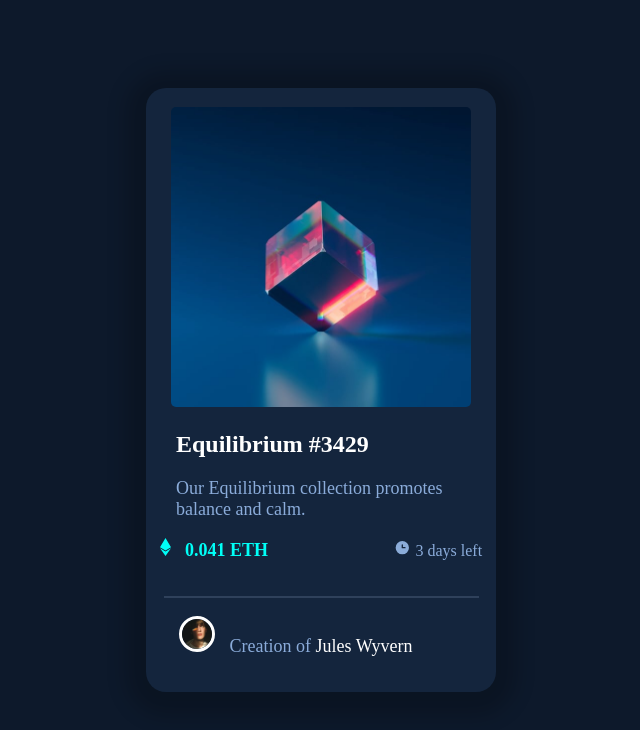
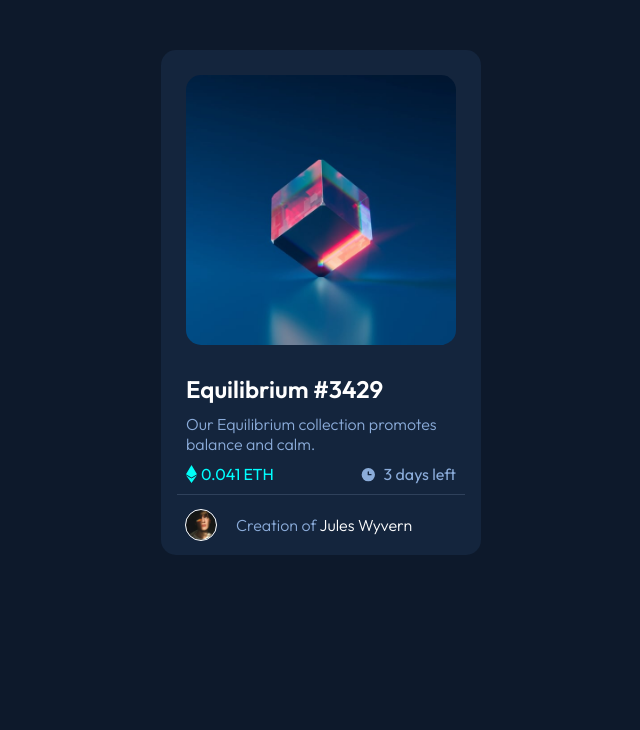
Before and after one commit to Jontzavala/NFT-Preview-Card, a plain HTML site: page index.html in a window 1280 px wide. Shown: the whole page, without its empty margins (319-959 px from the left). Drawn offline with Linux system fonts and the light colour scheme.

Commit message:
added hover and created style.css file

```diff
--- a/index.html
+++ b/index.html
@@ -3,108 +3,43 @@
 <head>
   <meta charset="UTF-8">
   <meta name="viewport" content="width=device-width, initial-scale=1.0"> <!-- displays site properly based on user's device -->
-
+  <link rel="stylesheet" href="style.css" />
   <link rel="icon" type="image/png" sizes="32x32" href="./images/favicon-32x32.png">
 
   <title>Frontend Mentor | NFT preview card component</title>
 
   <!-- Feel free to remove these styles or customise in your own stylesheet 👍 -->
   <style>
-    .background {
-      background-color: hsl(217, 54%, 11%);
-    }
-    .card {
-      box-shadow: 0 4px 20px 20px rgba(0,0,0,0.2);
-      transition: 0.3s;
-      border-radius: 20px;
-      text-align: center;
-      margin: auto;
-      margin-top: 7%;
-      width: 350px;
-      height: 585px;
-      padding-top: 1.5%;
-      background-color: hsl(216, 50%, 16%);
-    }
-
-    .nftName {
-      color: rgb(255, 255, 255);
-      text-align: left;
-      padding-left: 30px;
-    }
-
-    .description {
-      color: hsl(215, 51%, 70%);
-      text-align: left;
-      font-size: 18px;
-      padding-left: 30px;
-      padding-right: 40px;
-    }
-
-    .image1 {
-      border-radius: 5px;
-      max-width: 300px;
-    }
-
-    .price {
-      color: hsl(178, 100%, 50%);
-      padding-right: 35%;
-      font-size: 18px;
-      font-weight: 600;
-    }
-
-    .days {
-      color: hsl(215, 51%, 70%);
-      padding-right: 10px;
-    }
-    .creation {
-      color: hsl(215, 51%, 70%);
-      font-size: 18px;
-      padding-left: 10px;
-
-    }
-    .username {
-      color: white;
-      padding-right: 50px;
-      font-size: 18px;
-    }
-    .image4 {
-      max-width: 30px;
-      border: solid white;
-      border-radius: 50%;
-      margin-top: 5%;
-    }
-
-    .underline{
-      width: 90%;
-      height: 2px;
-      margin-top: 10%;
-      background-color: hsl(215, 32%, 27%);
-      margin-right: 5%;
-      margin-left: 5%;
-    }
-
-    .image2 {
-      padding-right: 10px;
-      padding-left: 10px;
-    }
 
   </style>
 </head>
-<body class=background>
-  <div class="card">
-    <img src="images/image-equilibrium.jpg" class="image1">
-    <div class="container">
-      <h2 class="nftName">Equilibrium #3429</h2>
-      <p class="description">Our Equilibrium collection promotes balance and calm.</p>
-      <img src="images/icon-ethereum.svg" class="image2">
-      <span class="price">0.041 ETH</span>
-      <img src="images/icon-clock.svg" class="image3">
-      <span class="days">3 days left</span>
-      <br>
-      <div class="underline"></div>
-      <div class="userContainer">
-        <img src="images/image-avatar.png" class="image4">
-        <span class=creation>Creation of <span class=username>Jules Wyvern</span></span>
+<body>
+  <div id="background">
+    <div class="card">
+      <div class="view">
+      <div class="container">
+       <a href="#"><img class='main-img' src="images/image-equilibrium.jpg"></a>
+      </div>
+      </div>
+      <div class="description">
+        <h2>Equilibrium #3429</h2>
+        <p>Our Equilibrium collection promotes balance and calm.</p>
+        <div class="value">
+          <img
+            class="svg"
+            id="eth"
+            src="images/icon-ethereum.svg"
+            alt="ethereum-icon"
+          />
+          <h4 id="price">0.041 ETH</h4>
+          <img class="svg" id="clock" src="images/icon-clock.svg" alt="" />
+          <h4 class="date">3 days left</h4>
+        </div>
+        <div class="line"></div>
+        <div class="info">
+          <img class="avatar" src="images/image-avatar.png" alt="" />
+          <p>Creation of <span>Jules Wyvern</span></p>
+        </div>
       </div>
     </div>
   </div>
--- /dev/null
+++ b/style.css
@@ -0,0 +1,191 @@
+@import url("https://fonts.googleapis.com/css2?family=Outfit:wght@300;400;600&display=swap");
+
+/*--SETUP--*/
+:root {
+  --main-blue: hsl(217, 54%, 11%);
+  --card-blue: hsl(216, 50%, 16%);
+  --line-blue: hsl(215, 32%, 27%);
+  --White: hsl(0, 0%, 100%);
+  --cyan:hsl(178, 100%, 50%);
+}
+
+/*--Primary Styling--*/
+* {
+  margin: 0;
+  padding: 0;
+}
+
+body {
+  background-color: var(--main-blue);
+  font-family: Outfit, sans-serif;
+  color: var(--White);
+}
+
+#background {
+  padding: 25px;
+  padding-top: 50px;
+  padding-bottom: 50px;
+}
+
+a{
+    text-decoration: none;
+}
+
+h2 {
+  padding: 10px 25px;
+  padding-top: 0;
+  cursor:pointer;
+}
+
+h4 {
+  grid-column: 2 / span 2;
+  font-weight: 400;
+  color: hsl(215, 51%, 70%);
+}
+
+p {
+  font-size: 16px;
+  padding: 10px 25px;
+  padding-top: 0;
+  font-weight: 300;
+  color: hsl(215, 51%, 70%);
+}
+
+span {
+    color: var(--White);
+    cursor: pointer;
+}
+
+/*-- UTILITIES--*/
+.card {
+  display: block;
+  margin: 0 auto;
+  background-color: var(--card-blue);
+  border-radius: 15px;
+  max-width: 20rem;
+}
+
+/*--NFT-IMAGE--*/
+.container {
+  border-radius: 15px;
+  display: flex;
+  justify-content: center;
+  padding: 25px;
+}
+
+.card img {
+    position: relative;
+  border-radius: 15px;
+  max-width: 100%;
+}
+
+/*--Hover effect on img--*/
+.container::after{
+    content: "";
+    display: block;
+    position: absolute;
+    background-color: cyan;
+    border-radius: 15px;
+    width: 270px;
+    height: 270px;
+    left: auto;
+    top: 75px;
+    opacity: 0;
+    transition: ease-in-out 300ms;
+    cursor: pointer;
+}
+
+.view::after{
+  content: "";
+    display: block;
+    position: absolute;
+    transform: translate(-50%, 0);
+    background-image: url(images/icon-view.svg);
+    background-repeat: no-repeat;
+    background-position: center;
+    left: 50%;
+    top: 180px;
+    height: 50px;
+    width: 50px;
+    opacity: 0;
+    transition: ease-in-out 300ms;
+}
+
+/*--WORTH--*/
+.value {
+  display: grid;
+  position: relative;
+  grid-template-columns: 15px 1fr 1fr 15px ;
+  padding: 0px 25px;
+}
+
+.line {
+  left: 25px;
+  bottom: 0;
+  margin: 0 auto;
+  height: 10px;
+  width: 90%;
+  border-bottom: 1px solid var(--line-blue);
+}
+
+.svg {
+  position: relative;
+  align-self: center;
+  margin-right: 7px;
+}
+
+#price {
+  color: cyan;
+  grid-column: 2;
+}
+
+.date {
+    grid-column: 4 / span 2;
+}
+
+  #clock {
+    grid-column: 3;
+    justify-self: self-end;
+}
+
+/*--FOOTER--*/
+.avatar {
+  height: 30px;
+  width: 30px;
+  outline: var(--White) 1px solid;
+  align-self: center;
+  padding-right: 0;
+}
+
+.info {
+  display: grid;
+  padding: 10px 25px;
+  grid-template-columns: 50px 1fr 1fr;
+  align-items: center;
+}
+
+.info p {
+  align-self: end;
+  grid-column: 2 / span 2;
+  text-align: left;
+  padding-left: 0%;
+  padding-top: 10px;
+}
+
+/*--Active-state--*/
+
+span:hover{
+    color: cyan;
+}
+
+h2:hover{
+    color: cyan;
+}
+
+.container:hover::after{
+    opacity: 0.4;
+}
+
+.view:hover::after{
+  opacity: 1;
+}
```
Also changed, not shown: 1 other file.
